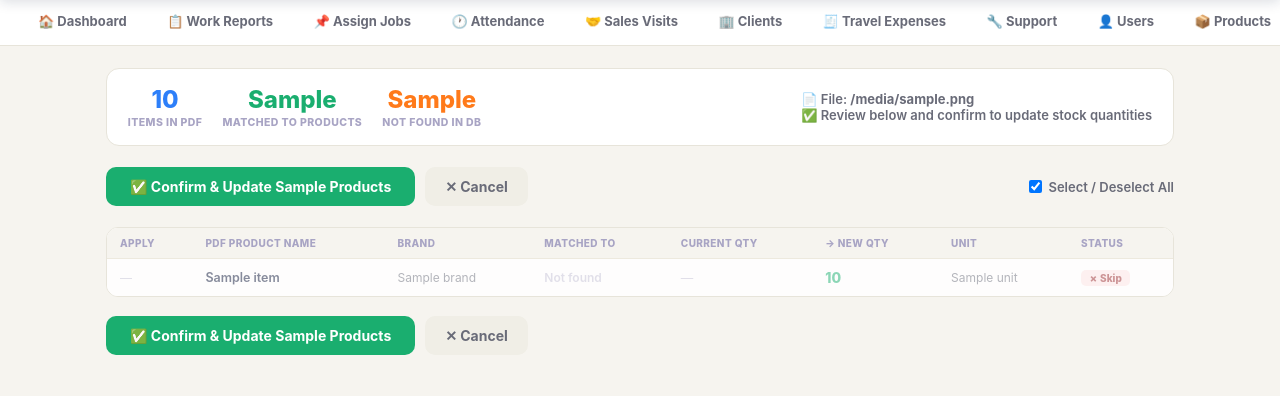
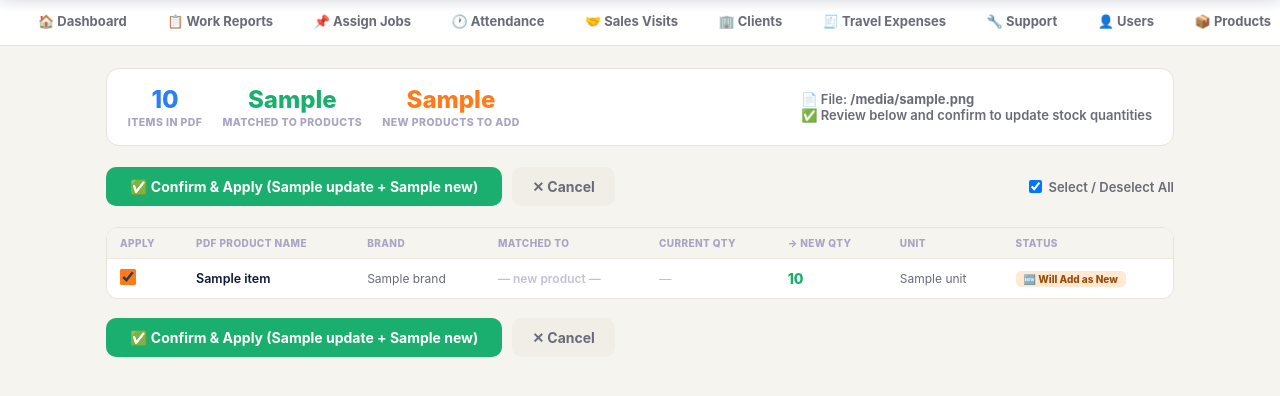
Before and after one commit to subrato91net-boop/work-report-app, a Flask app: template work_report_app/templates/stock_upload_preview.html in a window 1280 px wide. Shown: the part 56-452 px from the top of the page. Run offline with Flask 3, Linux system fonts and the light colour scheme; the template is opened without the code that fills it: most values are stand-ins (such as "Sample title", 1, 10 or a date in 2020); some libraries are stand-ins or nearby versions.

Commit message:
Add files via upload

```diff
--- a/work_report_app/app.py
+++ b/work_report_app/app.py
@@ -2931,7 +2931,35 @@
             "price": matched_product["price"] if matched_product else None,
         })
 
+    # stable index so the preview/confirm steps can reference each row,
+    # even the unmatched ("new product") ones that have no product_id yet
+    for idx, r in enumerate(results):
+        r["idx"] = idx
+
     return results
+
+
+def get_or_create_brand(cur, brand_name, now):
+    """Find a brand by name (case-insensitive); auto-create it if it doesn't exist yet.
+    This is what lets a brand-new brand heading in the PDF (not just a new product)
+    show up correctly without manager setup first."""
+    name = (brand_name or "UNKNOWN").strip().upper() or "UNKNOWN"
+    cur.execute("SELECT id FROM product_brands WHERE UPPER(name)=%s", (name,))
+    row = cur.fetchone()
+    if row:
+        return row["id"]
+    cur.execute("""
+        INSERT INTO product_brands (name, description, created_at, created_by)
+        VALUES (%s, %s, %s, 'system')
+        ON CONFLICT (name) DO NOTHING
+        RETURNING id
+    """, (name, "Auto-created from stock upload", now))
+    row = cur.fetchone()
+    if row:
+        return row["id"]
+    # another row won the race on ON CONFLICT — just re-fetch it
+    cur.execute("SELECT id FROM product_brands WHERE UPPER(name)=%s", (name,))
+    return cur.fetchone()["id"]
 
 
 # ══════════════════════════════════════════
@@ -2992,10 +3020,11 @@
 
 @app.route("/manager/stock-upload/confirm", methods=["POST"])
 def stock_upload_confirm():
-    """Apply the stock update to the database."""
+    """Apply the stock update to the database — updates matched products
+    AND creates brand-new product rows for items that weren't found in the DB."""
     if not logged_in() or not is_manager(): return redirect(url_for("login"))
 
-    import json
+    import json, re
     raw = session.get("pending_stock")
     if not raw:
         return redirect(url_for("stock_upload_page", flash="Session expired. Please upload again.", flash_type="error"))
@@ -3005,21 +3034,22 @@
     now      = datetime.now().strftime("%Y-%m-%d %H:%M:%S")
 
     # Only apply items that are checked (form checkboxes)
-    apply_ids = set(request.form.getlist("apply_ids"))
-
-    conn = get_db(); cur = conn.cursor()
+    apply_ids     = set(request.form.getlist("apply_ids"))      # matched products to update
+    new_apply_idx = set(request.form.getlist("new_apply_idx"))  # unmatched rows to create as new products
+
+    conn = get_db(); cur = conn.cursor()
+
+    matched_items = [i for i in items if i["matched"] and str(i["product_id"]) in apply_ids]
+    new_items     = [i for i in items if not i["matched"] and str(i["idx"]) in new_apply_idx]
 
     # Create upload record
-    matched_items = [i for i in items if i["matched"] and str(i["product_id"]) in apply_ids]
-    new_items     = [i for i in items if not i["matched"]]
-
     cur.execute("""
         INSERT INTO stock_uploads (filename, uploaded_at, uploaded_by, total_parsed, total_matched, total_new)
         VALUES (%s,%s,%s,%s,%s,%s) RETURNING id
     """, (filename, now, session["name"], len(items), len(matched_items), len(new_items)))
     upload_id = cur.fetchone()["id"]
 
-    # Apply stock updates
+    # Apply stock updates to existing products
     for item in matched_items:
         cur.execute("UPDATE products SET in_stock=%s, updated_at=%s, updated_by=%s WHERE id=%s",
                     (item["qty"], now, f"PDF Upload: {filename}", item["product_id"]))
@@ -3028,15 +3058,41 @@
             VALUES (%s,%s,%s,%s,%s,%s,'updated',%s)
         """, (upload_id, item["name"], item.get("model_code",""), item["brand"], item["qty"], item["unit"], item["product_id"]))
 
+    # Auto-create brand-new products discovered in the PDF (no price/category yet —
+    # manager fills those in later from the Products screen)
+    for item in new_items:
+        brand_id = get_or_create_brand(cur, item["brand"], now)
+
+        slug = re.sub(r'[^A-Z0-9]+', '-', item["name"].upper()).strip('-')[:40] or "ITEM"
+        model_code = f"{slug}-{upload_id}-{item['idx']}"
+
+        cur.execute("""
+            INSERT INTO products (brand_id, model_code, name, category, description, unit, price,
+                                   in_stock, min_stock, is_active, created_at, created_by)
+            VALUES (%s,%s,%s,NULL,%s,%s,0,%s,0,TRUE,%s,%s)
+            RETURNING id
+        """, (brand_id, model_code, item["name"].strip(),
+              f"Auto-added from stock upload '{filename}'. Price & category not set yet — please review.",
+              item["unit"], item["qty"], now, f"PDF Upload: {filename}"))
+        new_id = cur.fetchone()["id"]
+
+        cur.execute("""
+            INSERT INTO stock_upload_log (upload_id, product_name, model_code, brand, qty_closing, unit, action, product_id)
+            VALUES (%s,%s,%s,%s,%s,%s,'created',%s)
+        """, (upload_id, item["name"], model_code, item["brand"], item["qty"], item["unit"], new_id))
+
     conn.commit(); cur.close(); conn.close()
 
     # Clear session
     session.pop("pending_stock", None)
     session.pop("pending_filename", None)
 
-    return redirect(url_for("stock_upload_page",
-        flash=f"✅ Stock updated for {len(matched_items)} products from '{filename}'.",
-        flash_type="success"))
+    msg = f"✅ {len(matched_items)} product(s) updated"
+    if new_items:
+        msg += f", {len(new_items)} new product(s) added"
+    msg += f" from '{filename}'."
+
+    return redirect(url_for("stock_upload_page", flash=msg, flash_type="success"))
 
 
 @app.route("/manager/stock-upload/<int:upload_id>/log")
--- a/work_report_app/templates/manager_products.html
+++ b/work_report_app/templates/manager_products.html
@@ -235,7 +235,10 @@
             </td>
             <td>{% if p.category %}<span class="cat-badge">{{ p.category }}</span>{% else %}<span style="color:#C4C0D4">—</span>{% endif %}</td>
             <td style="color:#696B78">{{ p.unit }}</td>
-            <td class="price">₹{{ "{:,.0f}".format(p.price) }}</td>
+            <td class="price">
+              {% if p.price and p.price > 0 %}₹{{ "{:,.0f}".format(p.price) }}
+              {% else %}<span style="color:#FF7A1A;font-weight:700;font-size:11.5px">⚠ Not set</span>{% endif %}
+            </td>
             <td>
               {% if p.in_stock == 0 %}<span class="stock-out">0</span>
               {% elif p.in_stock <= p.min_stock %}<span class="stock-low">{{ p.in_stock }}</span>
--- a/work_report_app/templates/products.html
+++ b/work_report_app/templates/products.html
@@ -117,7 +117,10 @@
               <div class="prod-name">{{ p.name }}</div>
               <div class="model">{{ p.model_code }}</div>
             </td>
-            <td class="price">₹{{ "{:,.0f}".format(p.price) }}</td>
+            <td class="price">
+              {% if p.price and p.price > 0 %}₹{{ "{:,.0f}".format(p.price) }}
+              {% else %}<span style="color:#C4C0D4;font-weight:600;font-size:12px">Price not set</span>{% endif %}
+            </td>
             <td>
               {% if p.in_stock == 0 %}
                 <span class="qty-val qty-out">0</span>
--- a/work_report_app/templates/stock_upload_preview.html
+++ b/work_report_app/templates/stock_upload_preview.html
@@ -42,7 +42,7 @@
   tr.unmatched td{opacity:.5;background:#FDFCFB}
 
   .badge-match{background:#D9F5E8;color:#0E6B43;font-size:10px;font-weight:800;padding:2px 8px;border-radius:5px}
-  .badge-new{background:#FBE2E2;color:#9A2A2D;font-size:10px;font-weight:800;padding:2px 8px;border-radius:5px}
+  .badge-new{background:#FFE9D2;color:#9A4B0A;font-size:10px;font-weight:800;padding:2px 8px;border-radius:5px}
   .arrow{color:#7C5CFC;font-weight:800}
   .qty-new{color:#1AAE6F;font-weight:800;font-size:14px}
   .qty-old{color:#A8A4C4;text-decoration:line-through;font-size:12px}
@@ -71,7 +71,7 @@
   <div class="summary-bar">
     <div class="sum-item"><div class="sum-val blue">{{ total }}</div><div class="sum-lbl">Items in PDF</div></div>
     <div class="sum-item"><div class="sum-val green">{{ matched_ct }}</div><div class="sum-lbl">Matched to Products</div></div>
-    <div class="sum-item"><div class="sum-val amber">{{ unmatched_ct }}</div><div class="sum-lbl">Not Found in DB</div></div>
+    <div class="sum-item"><div class="sum-val amber">{{ unmatched_ct }}</div><div class="sum-lbl">New Products to Add</div></div>
     <div style="margin-left:auto;font-size:13px;color:#696B78;font-weight:600">
       📄 File: <strong>{{ filename }}</strong><br>
       ✅ Review below and confirm to update stock quantities
@@ -80,13 +80,13 @@
 
   {% if unmatched_ct > 0 %}
   <div class="warning-box">
-    ⚠️ {{ unmatched_ct }} item(s) from the PDF were not found in the product database. These will be skipped. You can add them manually in the Products section.
+    🆕 {{ unmatched_ct }} item(s) from the PDF were not found in the product database — these look like new products. They're checked below by default and will be <strong>added automatically</strong> to the catalogue with this stock quantity. Price and category will be blank until a manager sets them in Products.
   </div>
   {% endif %}
 
   <form method="POST" action="/manager/stock-upload/confirm">
     <div class="action-bar">
-      <button type="submit" class="btn-confirm">✅ Confirm &amp; Update {{ matched_ct }} Products</button>
+      <button type="submit" class="btn-confirm">✅ Confirm &amp; Apply ({{ matched_ct }} update + {{ unmatched_ct }} new)</button>
       <a href="/manager/stock-upload" class="btn-cancel">✕ Cancel</a>
       <label class="select-all-wrap">
         <input type="checkbox" id="selectAll" checked onchange="toggleAll(this)"> Select / Deselect All
@@ -109,18 +109,18 @@
         </thead>
         <tbody>
           {% for item in items %}
-          <tr class="{{ '' if item.matched else 'unmatched' }}">
+          <tr>
             <td>
               {% if item.matched %}
               <input type="checkbox" name="apply_ids" value="{{ item.product_id }}" checked class="apply-chk" style="width:16px;height:16px;accent-color:#1AAE6F;cursor:pointer">
               {% else %}
-              <span style="color:#C4C0D4;font-size:12px">—</span>
+              <input type="checkbox" name="new_apply_idx" value="{{ item.idx }}" checked class="apply-chk" style="width:16px;height:16px;accent-color:#FF7A1A;cursor:pointer">
               {% endif %}
             </td>
             <td style="font-weight:600;color:#10193A;max-width:280px">{{ item.name }}</td>
             <td style="color:#696B78;font-size:12px">{{ item.brand }}</td>
             <td style="color:#7C5CFC;font-size:12px;font-weight:600">
-              {% if item.matched %}{{ item.db_name }}{% else %}<span style="color:#C4C0D4">Not found</span>{% endif %}
+              {% if item.matched %}{{ item.db_name }}{% else %}<span style="color:#C4C0D4">— new product —</span>{% endif %}
             </td>
             <td>
               {% if item.matched %}<span class="qty-old">{{ item.current_stock }}</span>{% else %}<span style="color:#C4C0D4">—</span>{% endif %}
@@ -129,7 +129,7 @@
             <td style="color:#696B78;font-size:12px">{{ item.unit }}</td>
             <td>
               {% if item.matched %}<span class="badge-match">✓ Will Update</span>
-              {% else %}<span class="badge-new">✗ Skip</span>{% endif %}
+              {% else %}<span class="badge-new">🆕 Will Add as New</span>{% endif %}
             </td>
           </tr>
           {% endfor %}
@@ -138,7 +138,7 @@
     </div>
 
     <div style="margin-top:1.2rem;display:flex;gap:10px">
-      <button type="submit" class="btn-confirm">✅ Confirm &amp; Update {{ matched_ct }} Products</button>
+      <button type="submit" class="btn-confirm">✅ Confirm &amp; Apply ({{ matched_ct }} update + {{ unmatched_ct }} new)</button>
       <a href="/manager/stock-upload" class="btn-cancel">✕ Cancel</a>
     </div>
   </form>
```
